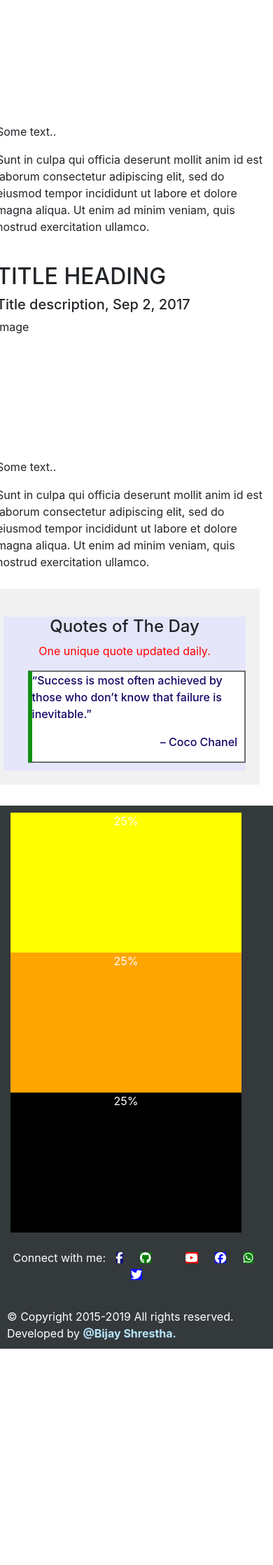
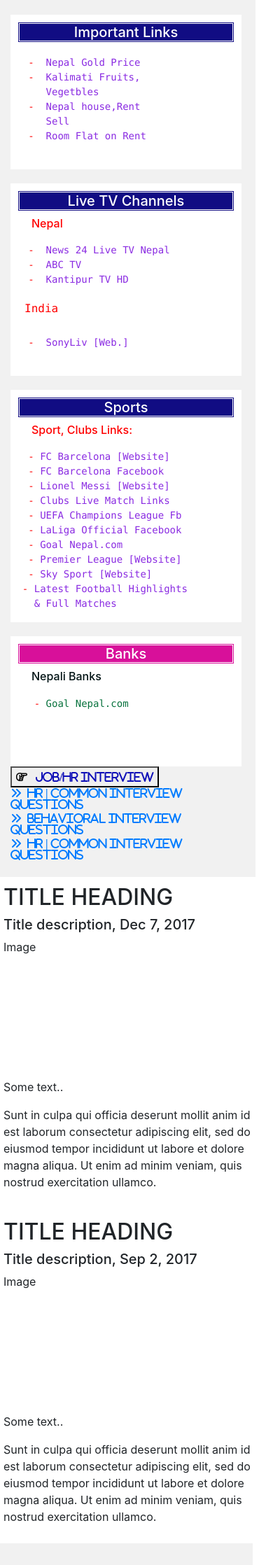
Before and after one commit to shresthabijaya39/shrestha-bijaya39.github.io, a PHP site: page /blog/home/main-blog-index.html in a window 390 px wide. Shown: the part 946-3182 px from the top of the page at 70% size. Before the commit the page ends 2873 px from the top, so only its background shows below. Run offline with PHP 8.4, Linux system fonts and the light colour scheme; some libraries are stand-ins or nearby versions.

Commit message:
new updated

```diff
--- a/blog/home/css/mainblog.css
+++ b/blog/home/css/mainblog.css
@@ -4,6 +4,7 @@ body{
 	max-width: 100%;
 	margin-right: 0;
 	position: relative;
+
 }
 
 
@@ -94,26 +95,112 @@ box-sizing: 10px;
 /* Create two unequal columns that sits next to each other */
 /* Sidebar/left column */
 .side {
-  -ms-flex: 25%;
-  flex: 25%;
+  -ms-flex: 20%;
+  flex: 20%;
   background-color: #f1f1f1;
   padding: 20px;
+height: 300vh;
+
 }
+
+.side .calender{
+	border: 2px 3px solid red;
+	background-color:lavender;
+    height: 340px; width: 100%; box-sizing: 100%;
+    text-align: center;
+    margin-top: 20px;
+}
+
+.imp-links{
+	border: 2px 3px solid red;
+	background-color:#ffffff;
+	box-sizing: 100%;
+	text-justify: auto;
+    text-align: left;
+    margin-top: 20px;
+	padding: 10px;
+}
+.imp-links h5{
+	text-align: center;
+	color: white;
+	background-color: #110c83;
+	border-style: double;
+}
+
+.banks{
+	border: 2px 3px solid red;
+	background-color:#ffffff;
+	box-sizing: 100%;
+	text-justify: auto;
+    text-align: left;
+    margin-top: 20px;
+	padding: 10px;
+}
+.banks h5{
+	text-align: center;
+	color: white;
+	background-color: #d8109a;
+	border-style: double;
+}
+.
+
+.facebook-page{
+	border: 2px 3px solid red;
+	background-color:#ffffff;
+    height: 170px; width: 100%; box-sizing: 100%;
+    text-align: center;
+    margin-top: 20px;
+}
+.recent-post{
+	border: 2px 3px solid red;
+	background-color:#ffffff;
+    height: 170px; width: 100%;
+	box-sizing: 100%;
+	text-justify: auto;
+    text-align: left;
+    margin-top: 20px;
+	padding: 10px;
+}
+.recent-post h5{
+	text-align: center;
+	color: white;
+	background-color: red;
+	border-style: double;
+}
+
+.job-web{
+	border: 2px 3px solid red;
+	background-color:#ffffff;
+	box-sizing: 100%;
+	text-justify: auto;
+    text-align: left;
+    margin-top: 20px;
+	padding: 10px;
+}
+.job-web h5{
+	text-align: center;
+	color: white;
+	background-color: #110c83;
+	border-style: double;
+}
+
 
 /* Main column */
 .main {
-  -ms-flex: 40%; /* IE10 */
-  flex: 40%;
+  -ms-flex: 50%; /* IE10 */
+  flex: 50%;
   padding: 10px;
   background-color: white;
+	height: auto;
 }
 
 .right-side{
-    -ms-flex: 25%; /* IE10 */
-  flex: 25%;
+    -ms-flex: 20%; /* IE10 */
+  flex: 20%;
   background-color: #f1f1f1;
   padding: 20px;
   width: 99%;
+
 }
 
 .sentence-of-day{
@@ -174,6 +261,7 @@ box-sizing: 10px;
 @media screen and (max-width: 700px) {
   .row {
     flex-direction: column;
+	  padding: 10px;
 	  max-width: 100%;
   }
 }
@@ -185,3 +273,10 @@ box-sizing: 10px;
     max-width: 100%;
   }
 }
+
+@media screen and (max-width: 700px) {
+  .side {
+    flex-direction: column;
+	  max-width: 100%;
+  }
+}
--- a/blog/home/main-blog-index.html
+++ b/blog/home/main-blog-index.html
@@ -69,16 +69,100 @@
 
 <div class="row">
   <div class="side">
-    <h2>About Me</h2>
-    <h5>Photo of me:</h5>
-    <div class="fakeimg" style="height:200px;">Image</div>
-    <p>Some text about me in culpa qui officia deserunt mollit anim..</p>
-    <h3>More Text</h3>
-    <p>Lorem ipsum dolor sit ame.</p>
-    <div class="fakeimg" style="height:60px;">Image</div><br>
-    <div class="fakeimg" style="height:60px;">Image</div><br>
-    <div class="fakeimg" style="height:60px;">Image</div>
+   <div class="calender">
+    <h4 style="color: red">Nepali Calender</h4>
+
+    <div class="textwidget"><iframe width="100%" src="http://www.hamropatro.com/widgets/calender-small.php" frameborder="10px" scrolling="no" marginwidth="0" marginheight="0" style="border:red; overflow:hidden;  height:500px; padding-left: 30px" allowtransparency="true"></iframe></div>
+    </div>
+    <br>
+    <!-- currency converter start -->
+    <div>
+    <h4>Currency Converter</h4>
+    <iframe width="100%" height="348" id="themoneyconverter-maxi" src="https://themoneyconverter.com/CurrencyConverter?tab=0&amp;bg=ffffff&amp;from=USD&amp;to=EUR" frameborder="0" marginwidth="0" marginheight="0" scrolling="no" seamless="seamless" __idm_frm__="170"></iframe>
+    </div>
+    <!-- currency converter end -->
+    <!-- importat links start -->
+    <div class="imp-links" style="">
+     	<h5>Important Links</h5>
+      </div>
+
+     <ul style="background-color: white; color: #060c9a; ">
+    <pre style="color: red;">
+   - <a href="http://www.livepriceofgold.com/nepal-gold-price.html" target="_blank" style="color: blueviolet"> Nepal Gold Price</a>
+   - <a href="" target="_blank" style="color: blueviolet"> Kalimati Fruits,
+      Vegetbles</a>
+   - <a href="http://www.1ropani.com/?AspxAutoDetectCookieSupport=1" target="_blank" style="color: blueviolet"> Nepal house,Rent
+      Sell</a>
+   - <a href="   https://www.gharbheti.com/search/rent/flat
+" target="_blank" style="color: blueviolet"> Room Flat on Rent</a>
+    </pre>
+	  </ul>
+    <!-- importat links end -->
+  <!-- Live TV Channels -->
+  <div class="imp-links" style="">
+     	<h5>Live TV Channels</h5>
+     	<h6 style="margin-left: 20px; color: red">Nepal</h6>
+	  </div>
+     <ul style="background-color: white; color: #060c9a; ">
+    <pre style="color: red;">
+   - <a href="https://www.youtube.com/watch?v=xl0g7va-uUg" target="_blank" style="color: blueviolet"> News 24 Live TV Nepal</a>
+   - <a href="https://www.youtube.com/watch?v=fvZS6Mv7MPU" target="_blank" style="color: blueviolet"> ABC TV</a>
+   - <a href="https://kantipurtv.com/live" target="_blank" style="color: blueviolet"> Kantipur TV HD</a>
+   <h6 style="margin-left: 20px; color: red">India</h6>
+   - <a href="   https://www.sonyliv.com/
+" target="_blank" style="color: blueviolet"> SonyLiv [Web.]</a>
+    </pre>
+	  </ul>
+  <!-- Live TV Channels end-->
+   <!-- Sports start -->
+   <div class="imp-links" style="">
+     	<h5>Sports</h5>
+     	<h6 style="margin-left: 20px; color: red">Sport, Clubs Links:</h6></div>
+     <ul style="background-color: white; color: #060c9a; ">
+    <pre style="color: red;">
+   - <a href="https://www.fcbarcelona.com/en/" target="_blank" style="color: blueviolet"><img>FC Barcelona [Website]</a>
+   - <a href="   https://www.facebook.com/fcbarcelona/
+" target="_blank" style="color: blueviolet">FC Barcelona Facebook</a>
+   - <a href="https://messi.com/" target="_blank" style="color: blueviolet">Lionel Messi [Website]</a>
+   - <a href="https://www.ronaldo7.net/video/watch-football-live.html" target="_blank" style="color: blueviolet">Clubs Live Match Links</a>
+   - <a href="https://www.facebook.com/ChampionsLeague/?__tn__=%2Cd%2CP-R&eid=ARApidN2iAXRzeD0D-K4yGVJYWmfVkY_iVTIpwTcf6QKCxqfZ8-UvMdGTZfjUK-cg9faQCK9Y74SEebg" target="_blank" style="color: blueviolet">UEFA Champions League Fb</a>
+   - <a href=" https://www.facebook.com/LaLiga/" target="_blank" style="color: blueviolet">LaLiga Official Facebook</a>
+   - <a href="  https://goalnepal.com/goalnepal-tv" target="_blank" style="color: blueviolet">Goal Nepal.com</a>
+   - <a href="https://www.premierleague.com/home
+" target="_blank" style="color: blueviolet">Premier League [Website]</a>
+   - <a href="   https://www.skysports.com/football-fixtures
+" target="_blank" style="color: blueviolet">Sky Sport [Website]</a>
+  - <a href=" https://www.fullmatchesandshows.com/" target="_blank" style="color: blueviolet">Latest Football Highlights
+    & Full Matches</a></pre>
+	  </ul>
+   <!-- Sports end -->
+   <!-- Banks Start -->
+  <div class="banks" style="">
+     	<h5>Banks</h5>
+     	<h6 style="margin-left: 20px; color: #011214">Nepali Banks</h6></div>
+     <ul style="background-color: white; color: #060c9a; ">
+    <pre style="color: red;">
+    - <a href="  https://goalnepal.com/goalnepal-tv" target="_blank" style="color: #08723d">Goal Nepal.com</a>
+
+
+    </pre>
+	  </ul>
+
+	 <button class="accordion" ><i class="fa fa-hand-o-right" aria-hidden="true" ><b style="color: #0e0eb7">&nbsp; &nbsp;JOB/HR Interview</b></i> </button>
+
+     <!-- Interview sub-topics-->
+    <div class="panel">
+         <a href="2.3-hadoop-hdfs-interview-index.html" target="_parent" ><i class="fa fa-angle-double-right" aria-hidden="true">
+            &nbsp;HR | Common Interview Questions</i></a>
+         <a href="Interview%20Questions/hrinterview.html" id="#abc" ><i class="fa fa-angle-double-right" aria-hidden="true">
+            &nbsp;Behavioral Interview Questions</i></a>
+         <a href="Interview%20Questions/hrinterview.html" id="#abc" ><i class="fa fa-angle-double-right" aria-hidden="true">
+            &nbsp;HR | Common Interview Questions</i></a>
+    </div>
+   <!-- Banks end -->
+
   </div>
+
   <div class="main">
     <h2>TITLE HEADING</h2>
     <h5>Title description, Dec 7, 2017</h5>
@@ -94,6 +178,60 @@
   </div>
 
   <div class="right-side" style="margin-right: 20px">
+
+    <!-- Fb-page like start-->
+    <div class="facebook-page">
+    <div class="fb-like" data-href="https://www.facebook.com/Bijaya-Shrestha-117050003039663/" data-width="300" data-layout="standard" data-action="like" data-size="large" data-show-faces="true" data-share="true">
+    </div><br><br>
+    <img src="images/facebook-like.jpg" style="width: 300px" />
+     </div>
+     <!-- Fb-page like end-->
+     <!-- Recent posts start -->
+     <div class="recent-post">
+     	<h5>Recent Posts</h5>
+     	<ul style="background-color: white; color: #060c9a; list-style-type: square">
+     		<a><li>NepalNepalNalNepalNepalNepalNepalNepal</li></a>
+     	</ul>
+     	> Nepal
+     </div>
+     <!-- Recent posts end -->
+     <!-- Job Websites start -->
+     <div class="job-web">
+     	<h5>Job Websites</h5>
+      </div>
+
+     <ul style="background-color: white; color: #060c9a; list-style-type: square;">
+      <h6 style="margin-left: 20px;">Nepal</h6>
+     <pre>
+      Top Job Portals in Nepal.Click on
+      below..
+
+     - <a href="https://merojob.com/" target="_blank"> MeroJob</a>
+     - <a href="https://www.jobsnepal.com/" target="_blank"> JobsNepal</a>
+     - <a href="https://www.merorojgari.com/" target="_blank"> MeroJagir</a>
+     - <a href="https://www.kumarijob.com/" target="_blank"> KumariJob</a>
+     - <a href="https://kantipurjob.com/" target="_blank"> KantipurJob</a>
+     - <a href="https://www.jobejee.com/" target="_blank"> JobeJee</a>
+     - <a href="https://www.growthsellers.com/" target="_blank"> GrowthSellers</a>
+  </pre>
+    </ul>
+
+  <ul style="background-color: white; color: #060c9a; list-style-type: square;">
+      <h6 style="margin-left: 20px;">India</h6>
+     <pre>
+  Top Best Job Portals You Must Check Out.
+  Click on below..
+
+     - <a href="https://www.indeed.co.in/" target="_blank"> Indeed</a>
+     - <a href="https://www.naukri.com/" target="_blank"> Naukri</a>
+     - <a href="https://www.monsterindia.com/trex/" target="_blank"> Monster</a>
+     - <a href="https://www.timesjobs.com/" target="_blank"> TimesJobs</a>
+     - <a href="http://www.naukrihub.com/" target="_blank"> Naukrihub</a>
+     - <a href="https://www.freshersworld.com/" target="_blank"> Freshersworld</a>
+  </pre>
+    </ul>
+         <!-- Job Websites end -->
+
       <!-- quotes of the day start-->
     <div class="sentence-of-day">
         <h4>Quotes of The Day</h4>
@@ -156,6 +294,8 @@
 
 <script src="https://kit.fontawesome.com/a076d05399.js"></script>
 
+<div id="fb-root"></div>
+<script async defer crossorigin="anonymous" src="https://connect.facebook.net/en_GB/sdk.js#xfbml=1&version=v5.0"></script>
 
 </body>
 </html>
```
Also changed, not shown: blog/home/images/facebook-like.jpg (added).
